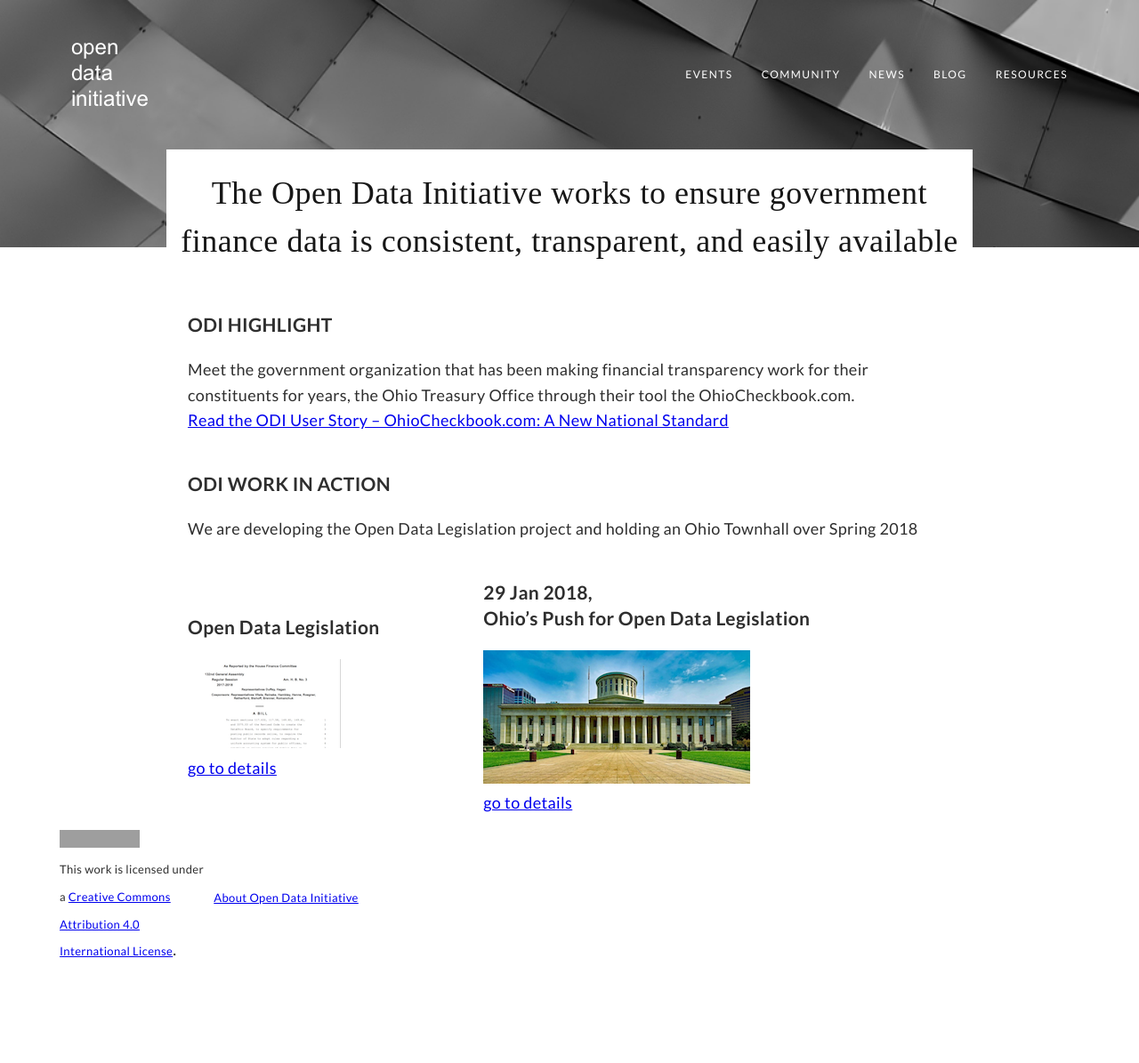
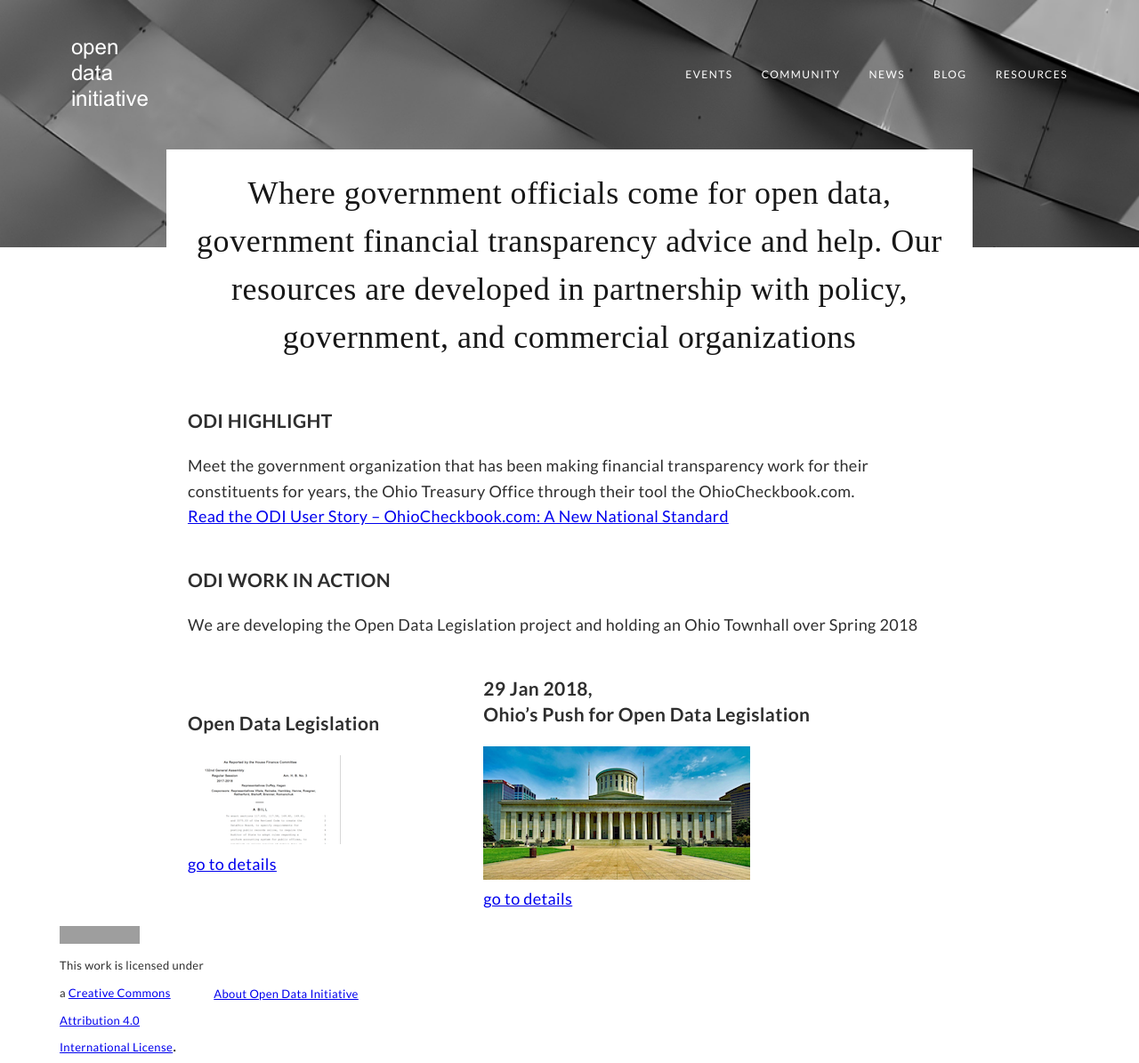
Before and after one commit to opendatainitiative/opendatainitiative.github.io, a Jekyll site: the page built from index.md, in a window 1280 px wide. Shown: the whole page at 89% size. Built offline with Jekyll 4.4.1, drawn with Linux system fonts in a browser that asks for light colours; before the commit the page ends 1087 px from its top, so only the background shows below that; grey boxes are pictures that could not be loaded.

Commit message:
update the home page byline

```diff
--- a/index.md
+++ b/index.md
@@ -3,7 +3,7 @@ layout: default
 permalink: /
 title: Home
 ---
-<h2> The Open Data Initiative works to ensure government finance data is consistent, transparent, and easily available</h2>
+<h2>Where government officials come for open data, government financial transparency advice and help. Our resources are developed in partnership with policy, government, and commercial organizations</h2>
 
 <table cellpadding="10" align="center">
  <tr>
```
